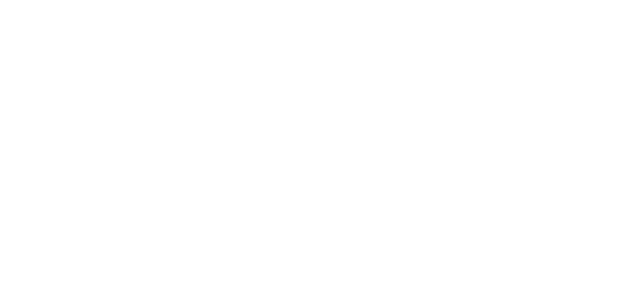
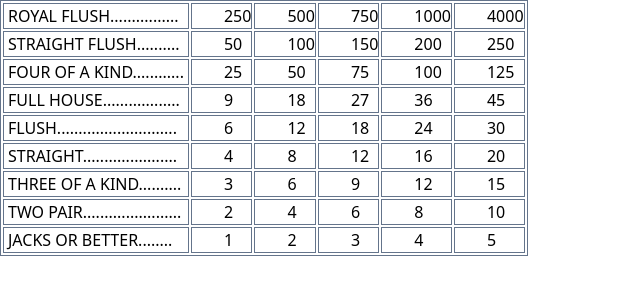
Before and after one commit to longnphan/jacks-or-better, a plain HTML site: page index.html in a window 1280 px wide. Shown: the whole page, without its empty margins (0-640 px from the left). Drawn offline with nearby package versions, Linux system fonts and the light colour scheme.

Commit message:
add payout table

```diff
--- a/index.html
+++ b/index.html
@@ -5,10 +5,105 @@
     <meta name="viewport" content="width=device-width, initial-scale=1.0" />
     <title>Jacks or Better</title>
     <link rel="stylesheet" href="styles.css" />
-
+    <script src="https://cdn.tailwindcss.com"></script>
   </head>
   <body>
-
+    <div class="container mx-auto">
+      <table class="border-separate border border-slate-500">
+        <tbody>
+          <tr>
+            <td class="border border-slate-500 px-1">
+              ROYAL FLUSH................
+            </td>
+            <td class="border border-slate-500 ps-8">250</td>
+            <td class="border border-slate-500 ps-8">500</td>
+            <td class="border border-slate-500 ps-8">750</td>
+            <td class="border border-slate-500 ps-8">1000</td>
+            <td class="border border-slate-500 ps-8">4000</td>
+          </tr>
+          <tr>
+            <td class="border border-slate-500 px-1">
+              STRAIGHT FLUSH..........
+            </td>
+            <td class="border border-slate-500 ps-8">50</td>
+            <td class="border border-slate-500 ps-8">100</td>
+            <td class="border border-slate-500 ps-8">150</td>
+            <td class="border border-slate-500 ps-8">200</td>
+            <td class="border border-slate-500 ps-8">250</td>
+          </tr>
+          <tr>
+            <td class="border border-slate-500 px-1">
+              FOUR OF A KIND............
+            </td>
+            <td class="border border-slate-500 ps-8">25</td>
+            <td class="border border-slate-500 ps-8">50</td>
+            <td class="border border-slate-500 ps-8">75</td>
+            <td class="border border-slate-500 ps-8">100</td>
+            <td class="border border-slate-500 ps-8">125</td>
+          </tr>
+          <tr>
+            <td class="border border-slate-500 px-1">
+              FULL HOUSE..................
+            </td>
+            <td class="border border-slate-500 ps-8">9</td>
+            <td class="border border-slate-500 ps-8">18</td>
+            <td class="border border-slate-500 ps-8">27</td>
+            <td class="border border-slate-500 ps-8">36</td>
+            <td class="border border-slate-500 ps-8">45</td>
+          </tr>
+          <tr>
+            <td class="border border-slate-500 px-1">
+              FLUSH............................
+            </td>
+            <td class="border border-slate-500 ps-8">6</td>
+            <td class="border border-slate-500 ps-8">12</td>
+            <td class="border border-slate-500 ps-8">18</td>
+            <td class="border border-slate-500 ps-8">24</td>
+            <td class="border border-slate-500 ps-8">30</td>
+          </tr>
+          <tr>
+            <td class="border border-slate-500 px-1">
+              STRAIGHT......................
+            </td>
+            <td class="border border-slate-500 ps-8">4</td>
+            <td class="border border-slate-500 ps-8">8</td>
+            <td class="border border-slate-500 ps-8">12</td>
+            <td class="border border-slate-500 ps-8">16</td>
+            <td class="border border-slate-500 ps-8">20</td>
+          </tr>
+          <tr>
+            <td class="border border-slate-500 px-1">
+              THREE OF A KIND..........
+            </td>
+            <td class="border border-slate-500 ps-8">3</td>
+            <td class="border border-slate-500 ps-8">6</td>
+            <td class="border border-slate-500 ps-8">9</td>
+            <td class="border border-slate-500 ps-8">12</td>
+            <td class="border border-slate-500 ps-8">15</td>
+          </tr>
+          <tr>
+            <td class="border border-slate-500 px-1">
+              TWO PAIR.......................
+            </td>
+            <td class="border border-slate-500 ps-8">2</td>
+            <td class="border border-slate-500 ps-8">4</td>
+            <td class="border border-slate-500 ps-8">6</td>
+            <td class="border border-slate-500 ps-8">8</td>
+            <td class="border border-slate-500 ps-8">10</td>
+          </tr>
+          <tr>
+            <td class="border border-slate-500 px-1">
+              JACKS OR BETTER........
+            </td>
+            <td class="border border-slate-500 ps-8">1</td>
+            <td class="border border-slate-500 ps-8">2</td>
+            <td class="border border-slate-500 ps-8">3</td>
+            <td class="border border-slate-500 ps-8">4</td>
+            <td class="border border-slate-500 ps-8">5</td>
+          </tr>
+        </tbody>
+      </table>
+    </div>
   </body>
   <script src="index.js"></script>
 </html>
--- a/styles.css
+++ b/styles.css
@@ -3,3 +3,7 @@
   padding: 0;
   margin: 0;
 }
+
+tr {
+  margin-left: 6px;
+}
```
